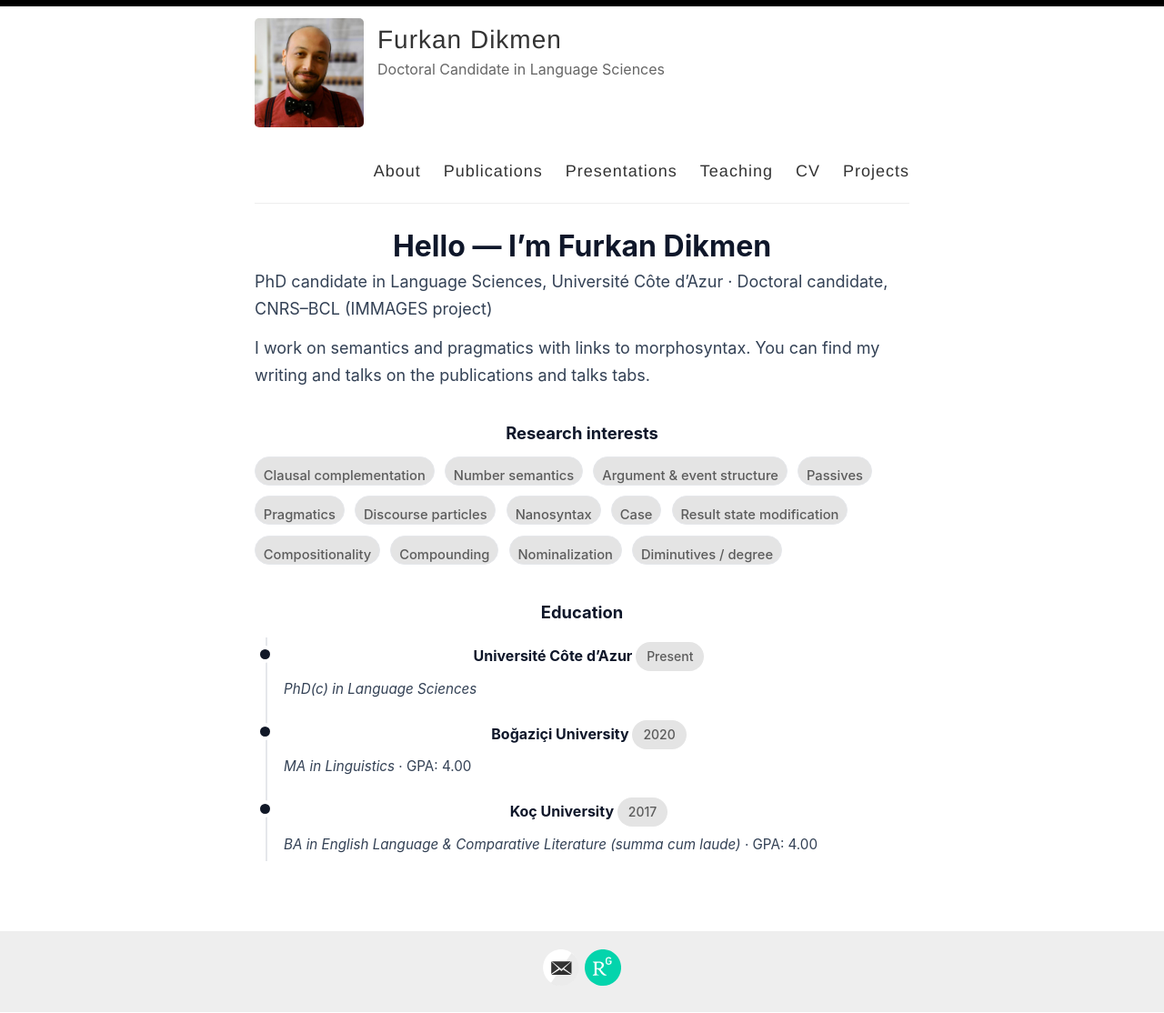
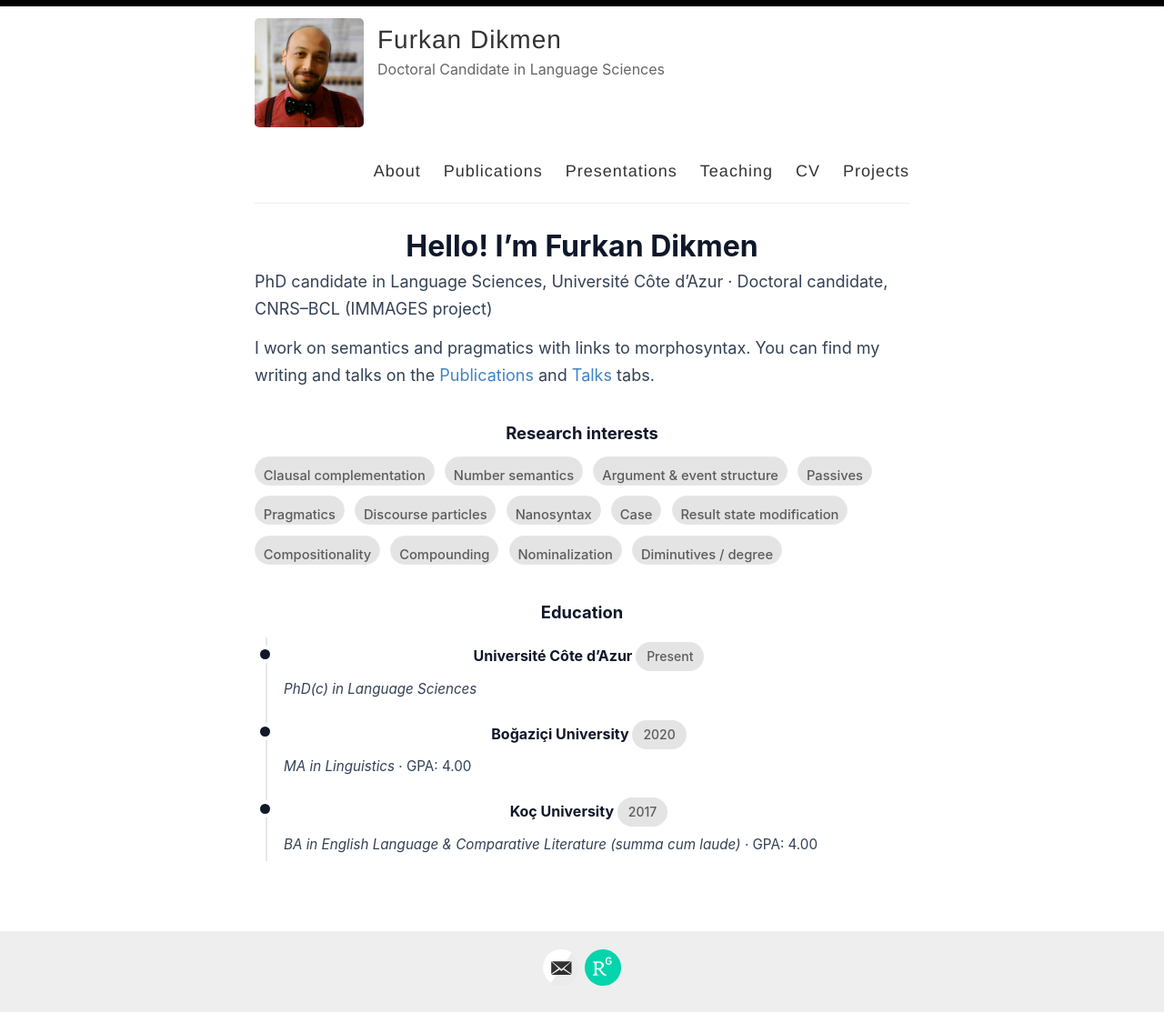
Before and after one commit to furkandikmen/furkandikmen.github.io, a Jekyll site: the page built from index.html, in a window 1280 px wide. Shown: the whole page at 91% size. Built offline with Jekyll 4.4.1, drawn with Linux system fonts in a browser that asks for light colours; the list of posts is cut into pages by our own code.

Commit message:
Update index.html

```diff
--- a/index.html
+++ b/index.html
@@ -43,9 +43,16 @@ layout: default
 </style>
 
 <section class="hero">
-  <h1>Hello — I’m Furkan Dikmen</h1>
-  <p class="subtitle">PhD candidate in Language Sciences, Université Côte d’Azur · Doctoral candidate, CNRS–BCL (IMMAGES project)</p>
-  <p>I work on semantics and pragmatics with links to morphosyntax. You can find my writing and talks on the publications and talks tabs.</p>
+  <h1>Hello! I’m Furkan Dikmen</h1>
+  <p class="subtitle">
+    PhD candidate in Language Sciences, Université Côte d’Azur · Doctoral candidate, CNRS–BCL (IMMAGES project)
+  </p>
+  <p>
+    I work on semantics and pragmatics with links to morphosyntax.
+    You can find my writing and talks on the <a href="{{ '/publications/' | relative_url }}">Publications</a>
+    and <a href="{{ '/presentations/' | relative_url }}">Talks</a> tabs.
+  </p>
+</section>
 
 
 
```
